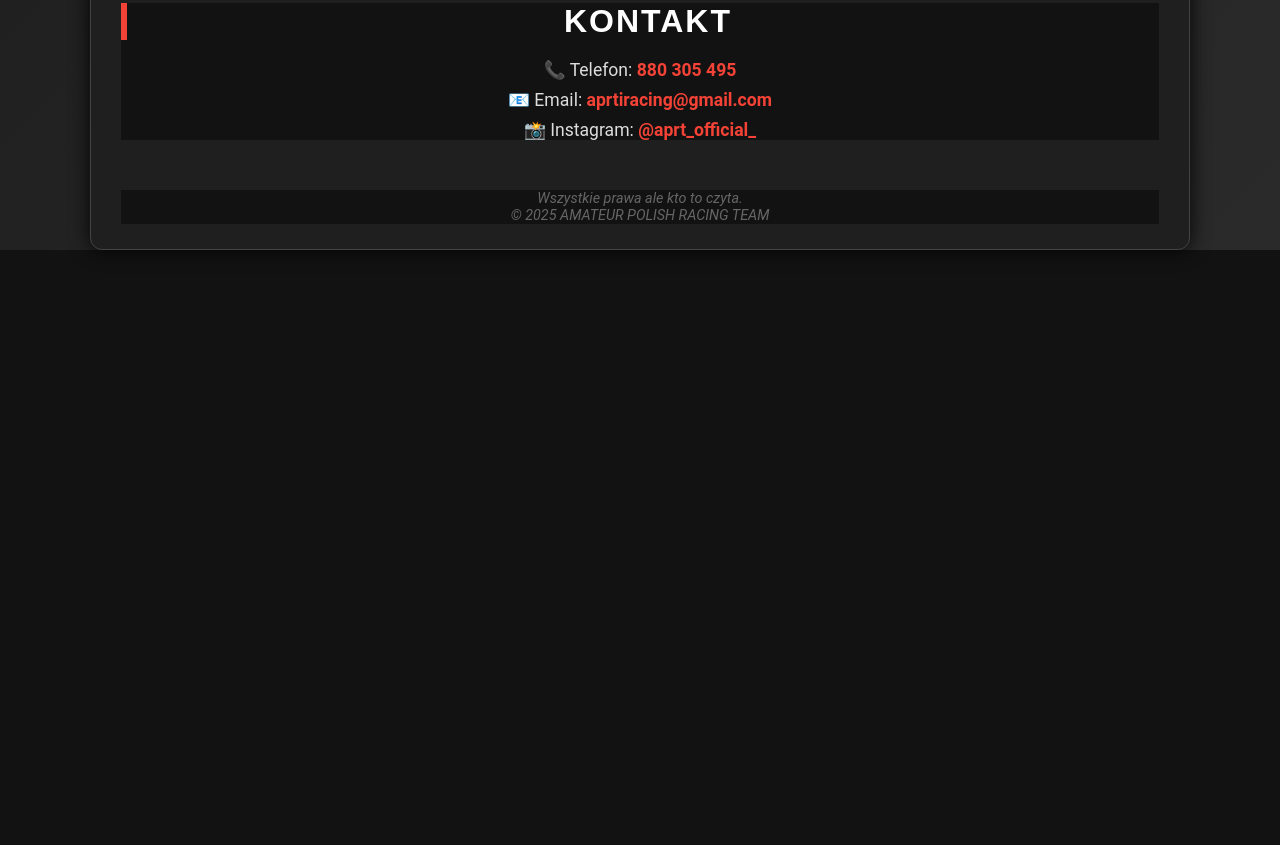
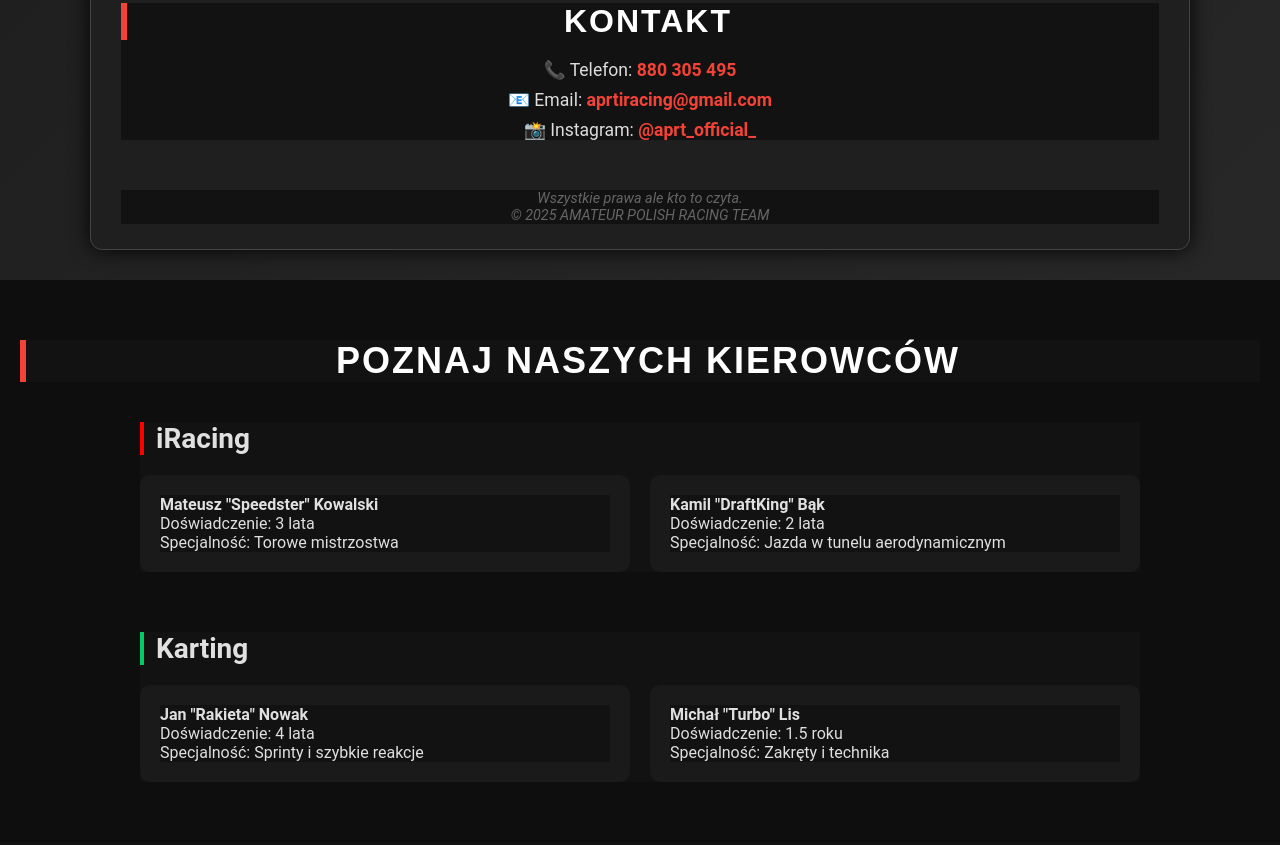
Before and after one commit to jaaniro/APRT, a plain HTML site: page index.html in a window 1280 px wide. Shown: the part 726-1571 px from the top of the page. Before the commit the page ends 1006 px from the top, so only its background shows below. Drawn offline with Linux system fonts and the light colour scheme.

Commit message:
Update index.html

```diff
--- a/index.html
+++ b/index.html
@@ -275,5 +275,45 @@
       © 2025 AMATEUR POLISH RACING TEAM
     </footer>
   </div>
+  <section id="drivers" style="width: 100%; padding: 60px 20px; background-color: #0e0e0e; color: white; font-family: sans-serif;">
+  <h2 style="text-align: center; font-size: 36px; margin-bottom: 40px;">Poznaj naszych kierowców</h2>
+
+  <!-- Kategoria iRacing -->
+  <div style="max-width: 1000px; margin: auto; margin-bottom: 60px;">
+    <h3 style="font-size: 28px; border-left: 4px solid #ff0000; padding-left: 12px; margin-bottom: 20px;">iRacing</h3>
+    <div style="display: flex; flex-wrap: wrap; gap: 20px;">
+      <div style="flex: 1 1 250px; background: #1a1a1a; padding: 20px; border-radius: 10px;">
+        <h4 style="margin-top: 0;">Mateusz "Speedster" Kowalski</h4>
+        <p>Doświadczenie: 3 lata</p>
+        <p>Specjalność: Torowe mistrzostwa</p>
+      </div>
+
+      <div style="flex: 1 1 250px; background: #1a1a1a; padding: 20px; border-radius: 10px;">
+        <h4 style="margin-top: 0;">Kamil "DraftKing" Bąk</h4>
+        <p>Doświadczenie: 2 lata</p>
+        <p>Specjalność: Jazda w tunelu aerodynamicznym</p>
+      </div>
+    </div>
+  </div>
+
+  <!-- Kategoria Karting -->
+  <div style="max-width: 1000px; margin: auto;">
+    <h3 style="font-size: 28px; border-left: 4px solid #00cc66; padding-left: 12px; margin-bottom: 20px;">Karting</h3>
+    <div style="display: flex; flex-wrap: wrap; gap: 20px;">
+      <div style="flex: 1 1 250px; background: #1a1a1a; padding: 20px; border-radius: 10px;">
+        <h4 style="margin-top: 0;">Jan "Rakieta" Nowak</h4>
+        <p>Doświadczenie: 4 lata</p>
+        <p>Specjalność: Sprinty i szybkie reakcje</p>
+      </div>
+
+      <div style="flex: 1 1 250px; background: #1a1a1a; padding: 20px; border-radius: 10px;">
+        <h4 style="margin-top: 0;">Michał "Turbo" Lis</h4>
+        <p>Doświadczenie: 1.5 roku</p>
+        <p>Specjalność: Zakręty i technika</p>
+      </div>
+    </div>
+  </div>
+</section>
+
 </body>
 </html>
```
